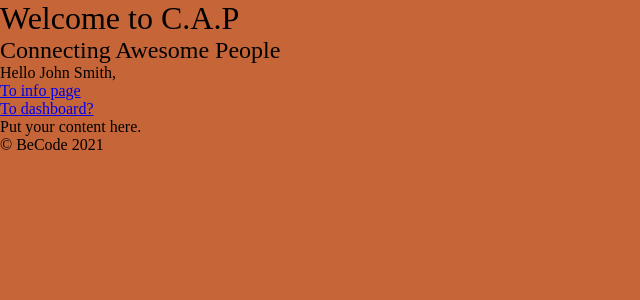
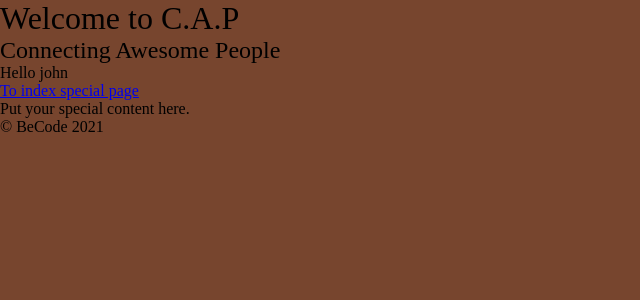
Before and after one commit to chadriae/php-mvc-Ismi, a PHP site: page /index.php?page=db in a window 1280 px wide. Shown: the top 300 px of the page, without its empty margins (0-640 px from the left). Run offline with PHP 8.4, Linux system fonts and the light colour scheme; some libraries are stand-ins or nearby versions.

Commit message:
added dashboard
started the controller with and else if

```diff
--- a/Controller/HomepageController.php
+++ b/Controller/HomepageController.php
@@ -14,5 +14,7 @@ class HomepageController
 
         //load the view
         require 'View/homepage.php';
+
+
     }
 }
--- /dev/null
+++ b/Controller/dbController.php
@@ -0,0 +1,16 @@
+<?php
+declare(strict_types = 1);
+
+class dbController
+{
+    //render function with both $_GET and $_POST vars available if it would be needed.
+    public function render(array $GET, array $POST)
+    {
+        //you should not echo anything inside your controller - only assign vars here
+        // then the view will actually display them.
+
+        //load the view
+        require 'View/db.php';
+
+    }
+}
--- a/View/db.php
+++ b/View/db.php
@@ -1,10 +1,7 @@
 <?php require 'includes/header.php'?>
-
-<!-- Main Container -->
-    <div class="container">
-        <h3>Create Your BeConnect Profile </h3>
-        <h4><i class="fas fa-user"></i> Lets get some information to make your profile stand out </h4>
-
-
-    </div>
+<section>
+<h4>Hello john</h4>
+    <p><a href="index.php">To index special page</a></p>
+    <p>Put your special  content here.</p>
+</section>
 <?php require 'includes/footer.php'?>
--- a/View/homepage.php
+++ b/View/homepage.php
@@ -2,11 +2,12 @@
 <!-- this is the view, try to put only simple if's and loops here.
 Anything complex should be calculated in the model -->
 <section>
-    <h4>Hello <?php echo $user->getName()?>,</h4>
+<h4>Hello <?php echo $user->getName()?>,</h4>
 
     <p><a href="index.php?page=info">To info page</a></p>
+    <p><a href="index.php?page=db">To db page</a></p>
 
-    <a href="db.php">To dashboard? </a>
+
 
     <p>Put your content here.</p>
 </section>
--- a/View/includes/header.php
+++ b/View/includes/header.php
@@ -10,11 +10,6 @@
     <title>Becode - Boiler plate MVC</title>
 </head>
 <body>
-
-
-
-
-
     <header>
         <h1>Welcome to C.A.P</h1>
         <h2> Connecting Awesome People</h2>
--- a/View/info.php
+++ b/View/info.php
@@ -1,9 +1,7 @@
 <?php require 'includes/header.php'?>
     <section>
-        <h4>Info page</h4>
-
+        <h4>Info page2222</h4>
         <p><a href="index.php">Back to homepage</a></p>
-
         <p>Lorem ipsum dolor sit amet, consectetur adipisicing elit. Accusamus commodi dolores, eum ex, excepturi minus modi nostrum officia perspiciatis quaerat quam quas quia quibusdam quis, quo ratione rem saepe sed!</p>
     </section>
 <?php require 'includes/footer.php'?>
--- a/index.php
+++ b/index.php
@@ -6,6 +6,7 @@ require 'Model/User.php';
 //include all your controllers here
 require 'Controller/HomepageController.php';
 require 'Controller/InfoController.php';
+require 'Controller/dbController.php';
 
 //you could write a simple IF here based on some $_GET or $_POST vars, to choose your controller
 //this file should never be more than 20 lines of code!
@@ -13,7 +14,7 @@ require 'Controller/InfoController.php';
 $controller = new HomepageController();
 if(isset($_GET['page']) && $_GET['page'] === 'info') {
     $controller = new InfoController();
-}
-
+}else if (isset($_GET['page']) && $_GET['page'] === 'db') {
+    $controller = new dbController();}
 
 $controller->render($_GET, $_POST);
--- a/style.css
+++ b/style.css
@@ -7,7 +7,7 @@
 
 
 :root{
-    --PrimaryColor : rgb(197, 101, 56);
+    --PrimaryColor : rgb(119, 69, 46);
     --SecondaryColor : rgb(0, 0, 255);
     --PrimaryFont : font-family: 'Indie Flower', cursive;
     --SecondaryFont : font-family: 'Merienda', cursive;
```
